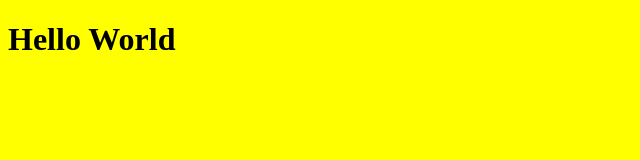
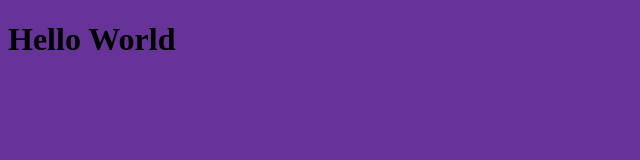
Before and after one commit to TalliLlani/demo-project, a plain HTML site: page index.html in a window 1280 px wide. Shown: the whole page, without its empty margins (0-640 px from the left). Drawn offline with Linux system fonts and the light colour scheme.

Commit message:
changed background colour
changed background colour to purple

```diff
--- a/index.html
+++ b/index.html
@@ -10,7 +10,7 @@
 
 </head>
 
- <body bgcolor="yellow">
+ <body bgcolor="rebeccapurple">
 
  <h1>Hello World</h1>
 
```
